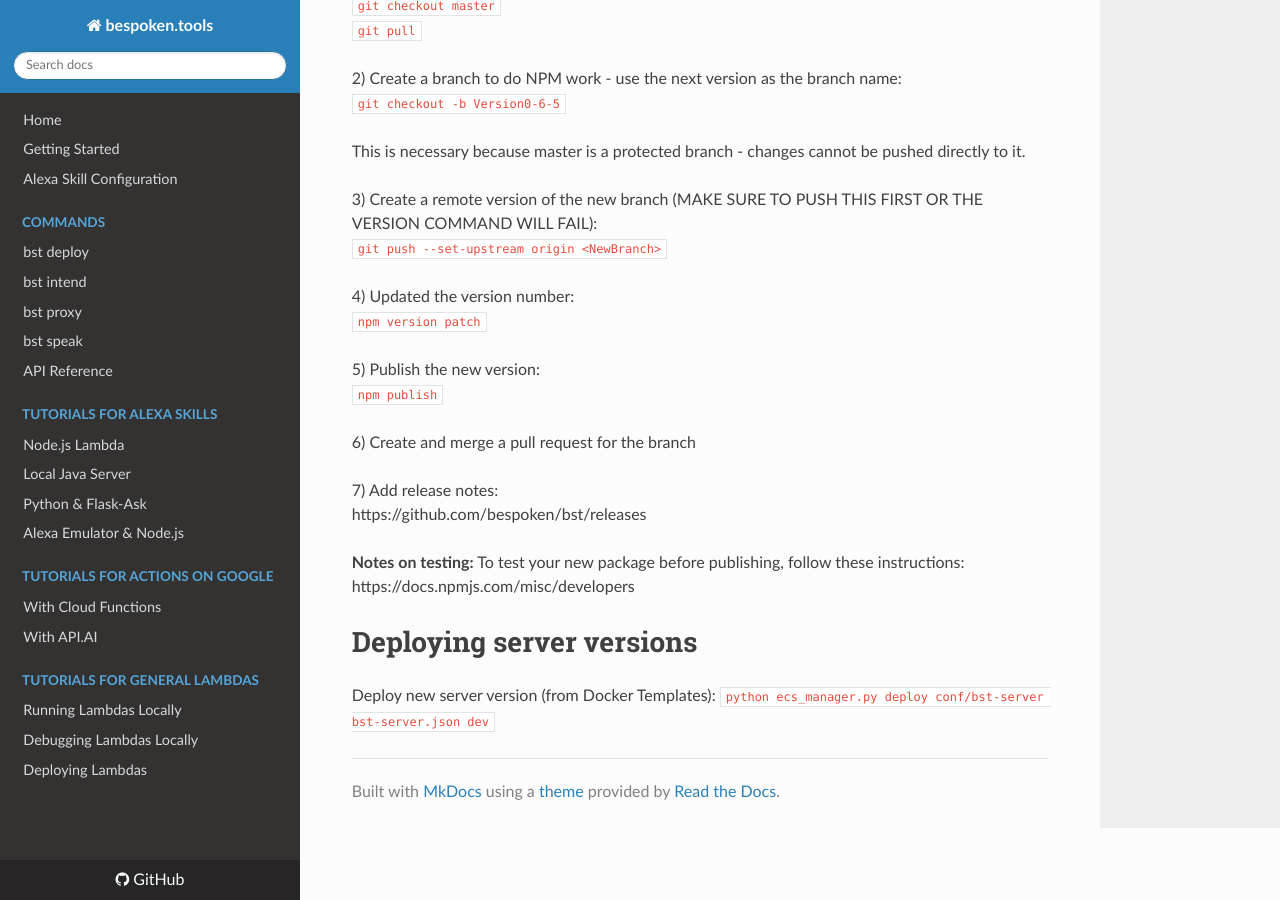
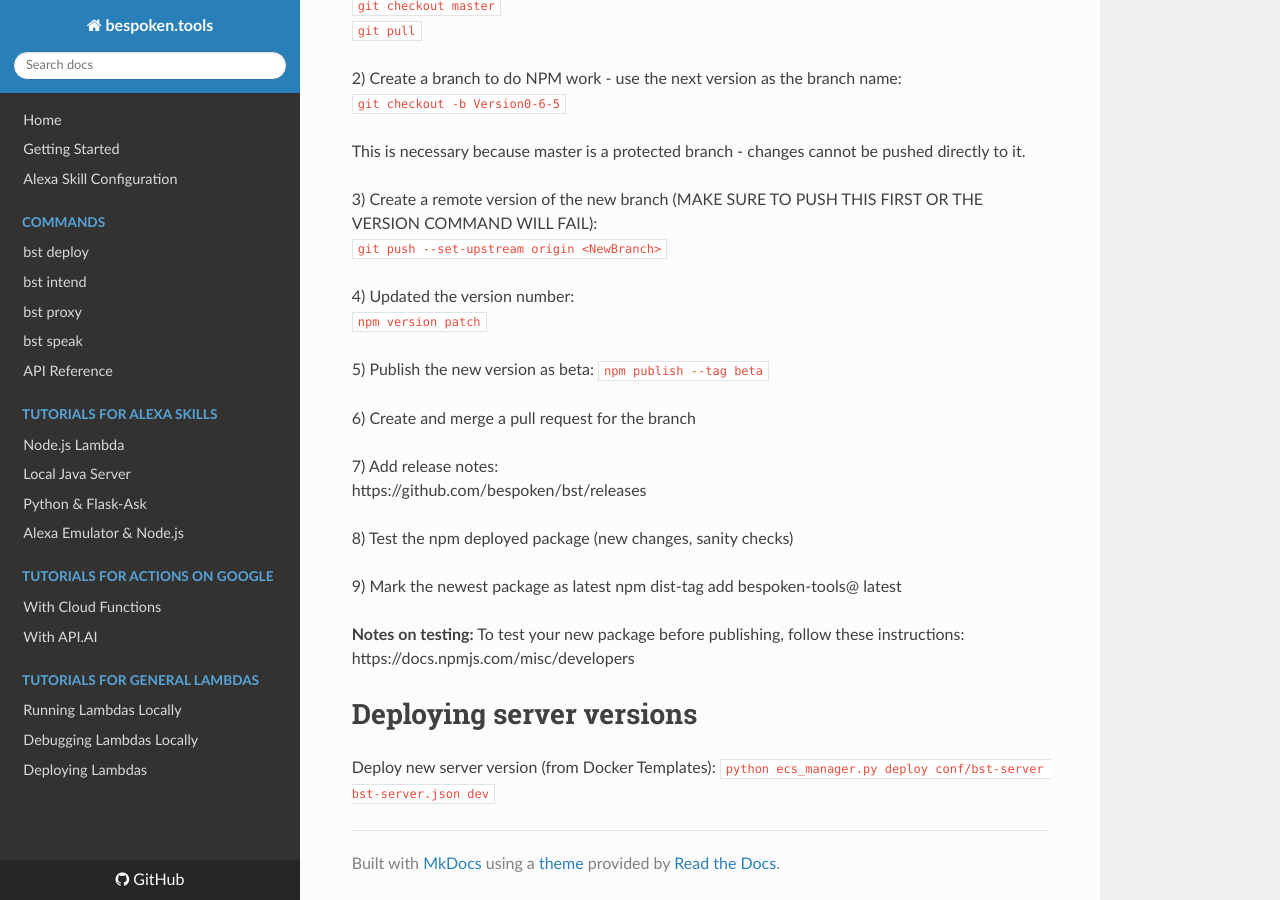
Before and after one commit to bespoken/bst, an MkDocs documentation site: the page built from docs/development/developing.md, in a window 1280 px wide and 900 px high, scrolled down 769 px. Built offline with MkDocs 1.6.1, drawn with Linux system fonts in a browser that asks for light colours; nearby versions of some CDN libraries; old or Windows-style settings are respelled for this version of MkDocs.

```diff
--- a/docs/development/developing.md
+++ b/docs/development/developing.md
@@ -31,13 +31,18 @@ This is necessary because master is a protected branch - changes cannot be pushe
 4) Updated the version number:
 `npm version patch`
 
-5) Publish the new version:
-`npm publish`
+5) Publish the new version as beta:
+`npm publish --tag beta`
 
 6) Create and merge a pull request for the branch
 
 7) Add release notes:
 https://github.com/bespoken/bst/releases
+
+8) Test the npm deployed package (new changes, sanity checks)
+
+9) Mark the newest package as latest
+npm dist-tag add bespoken-tools@<version> latest
 
 **Notes on testing:**
 To test your new package before publishing, follow these instructions:
```
